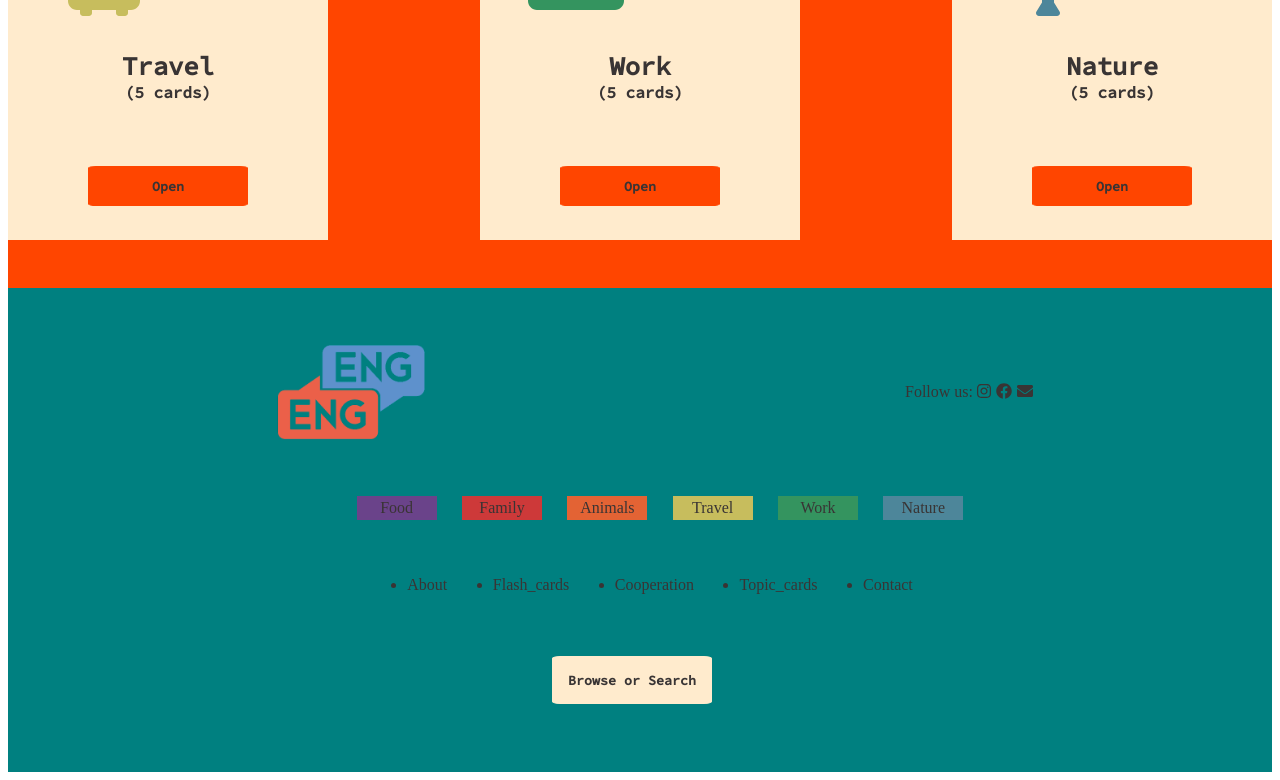
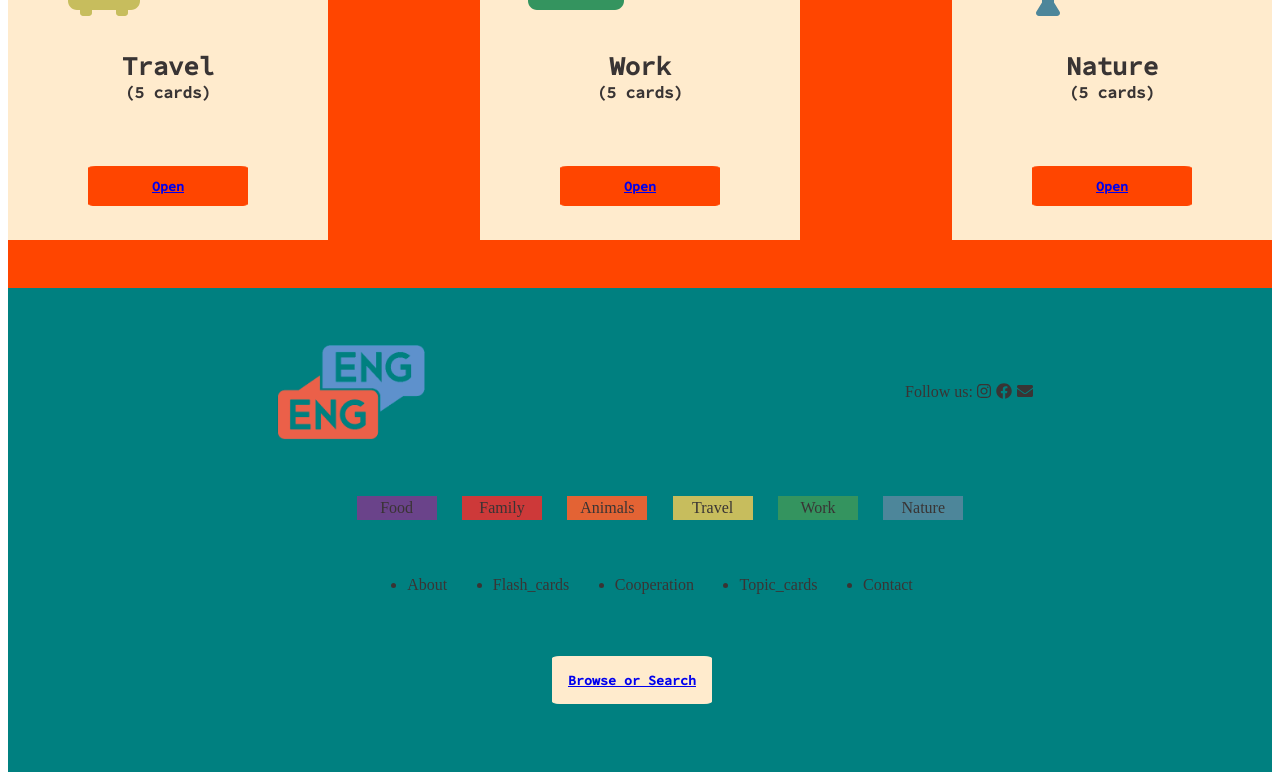
Before and after one commit to skorokhodtatiana/learnEnglish-React-project, a React (Create React App) app in the folder learn-english/: page / in a window 1280 px wide. Shown: the part 652-1432 px from the top of the page. Built offline with nearby package versions, Linux system fonts and the light colour scheme.

Commit message:
checked bags

```diff
--- a/learn-english/src/App.js
+++ b/learn-english/src/App.js
@@ -9,6 +9,9 @@ import Footer from "./components/footer/Footer";
 import { Outlet } from "react-router-dom";
 import Table from "./components/table/Table";
 import { initCards } from "./assets/DataCards";
+import { BrowserRouter, Routes, Route } from "react-router-dom";
+import Tabel from "./components/table/Table";
+import Topic from "./components/topicCard/Topic";
 
 function App() {
   const [isTable, setIsTable] = useState(false);
@@ -22,13 +25,32 @@ function App() {
 
   return (
     <div className="App">
-      <Header logo={logo}></Header>
+      <BrowserRouter>
+        <Header logo={logo}></Header>
 
-      <div className="topicCard-wrapper">
+        <Routes>
+          <Route path="table" element={<Tabel />}></Route>
+          <Route path="/" element={<TopicCard />}>
+            <Route path=":topicName" element={<Topic />}></Route>
+          </Route>
+          <Route
+            path="/404"
+            element={
+              <main style={{ textAlign: "center", fontSize: "4rem" }}>
+                <h1>404</h1>
+                <h3>Not found</h3>
+              </main>
+            }
+          ></Route>
+        </Routes>
+
+        {/* <div className="topicCard-wrapper">
         <Outlet />
         {renderMainMenu()}
-      </div>
-      <Footer onClickButtonTable={() => setIsTable(!isTable)}></Footer>
+      </div> */}
+
+        <Footer onClickButtonTable={() => setIsTable(!isTable)}></Footer>
+      </BrowserRouter>
     </div>
   );
 }
--- a/learn-english/src/components/footer/Footer.jsx
+++ b/learn-english/src/components/footer/Footer.jsx
@@ -93,7 +93,7 @@ const Footer = (props) => {
           </ul>
           <section className="footer__btn">
             <button onClick={() => openTable()} className="footer__btnSearch">
-              Browse or Search
+              <Link to="/table"> Browse or Search</Link>
             </button>
           </section>
         </nav>
--- /dev/null
+++ b/learn-english/src/components/topicCard/Topic.jsx
@@ -0,0 +1,6 @@
+import { useParams } from "react-router-dom";
+
+export default function Topic() {
+  let params = useParams();
+  return <h2>Topic: {params.invoiceId}</h2>;
+}
--- a/learn-english/src/components/topicCard/TopicCard.jsx
+++ b/learn-english/src/components/topicCard/TopicCard.jsx
@@ -4,7 +4,7 @@ import "./_topicCard.scss";
 import { dataCards, initCards } from "../../assets/DataCards.js";
 import { Link } from "react-router-dom";
 
-import { useParams } from "react-router-dom";
+// import { useParams } from "react-router-dom";
 
 const TopicCardPattern = (props) => {
   const { id, image, nameCard, size } = props;
@@ -72,7 +72,7 @@ const TopicCardPattern = (props) => {
             }}
             className="topicCard__btnOpen"
           >
-            Open
+            <Link to="nameCard">Open</Link>
           </button>
         </div>
       )}
@@ -102,7 +102,6 @@ const TopicCard = () => {
             nameCard={card.nameCard}
             size={"(" + card.size + " cards)"}
             onClickTopic={() => handleClick(id)}
-            to={`/topicCards/${card.nameCard}`}
           ></TopicCardPattern>
         ))}
 
@@ -114,7 +113,6 @@ const TopicCard = () => {
           size={"(" + topicCards[chosenCardId].size + " cards)"}
           isChosen={topicCards[chosenCardId].isChosen}
           onClickTopic={() => handleClick()}
-          to={`/topicCards/${topicCards[chosenCardId].nameCard}`}
         ></TopicCardPattern>
       )}
     </div>
--- a/learn-english/src/index.js
+++ b/learn-english/src/index.js
@@ -1,29 +1,12 @@
 import React from "react";
 import ReactDOM from "react-dom";
 import App from "./App";
-import { BrowserRouter, Routes, Route } from "react-router-dom";
-import Tabel from "./components/table/Table";
-import TopicCard from "./components/topicCard/TopicCard";
+
 //import FlashCard from "./components/flashCard/FlashCard";
 
 ReactDOM.render(
   <React.StrictMode>
-    <BrowserRouter>
-      <Routes>
-        <Route path="/" element={<App />}>
-          <Route path="table" element={<Tabel />}></Route>
-        </Route>
-        <Route
-          path="/404"
-          element={
-            <main style={{ textAlign: "center", fontSize: "4rem" }}>
-              <h1>404</h1>
-              <h3>Not found</h3>
-            </main>
-          }
-        ></Route>
-      </Routes>
-    </BrowserRouter>
+    <App />
   </React.StrictMode>,
   document.getElementById("root")
 );
```
